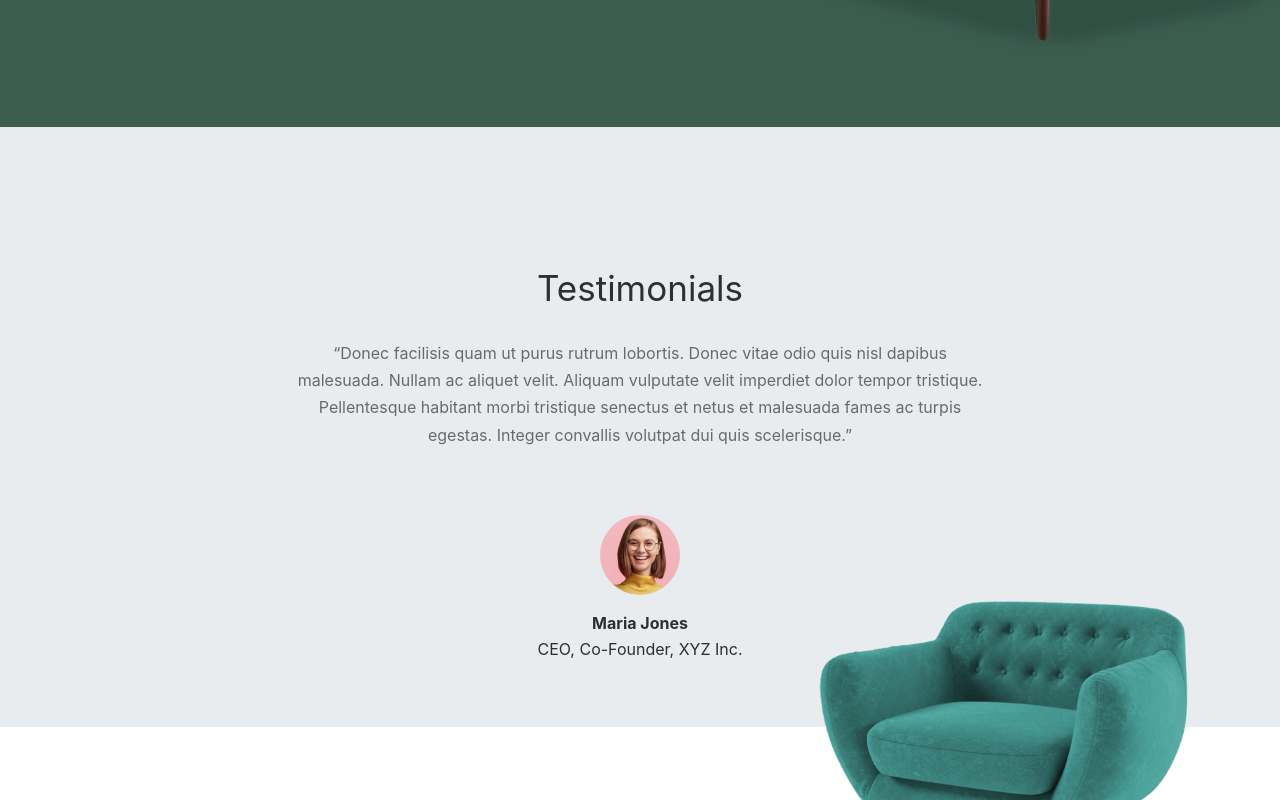
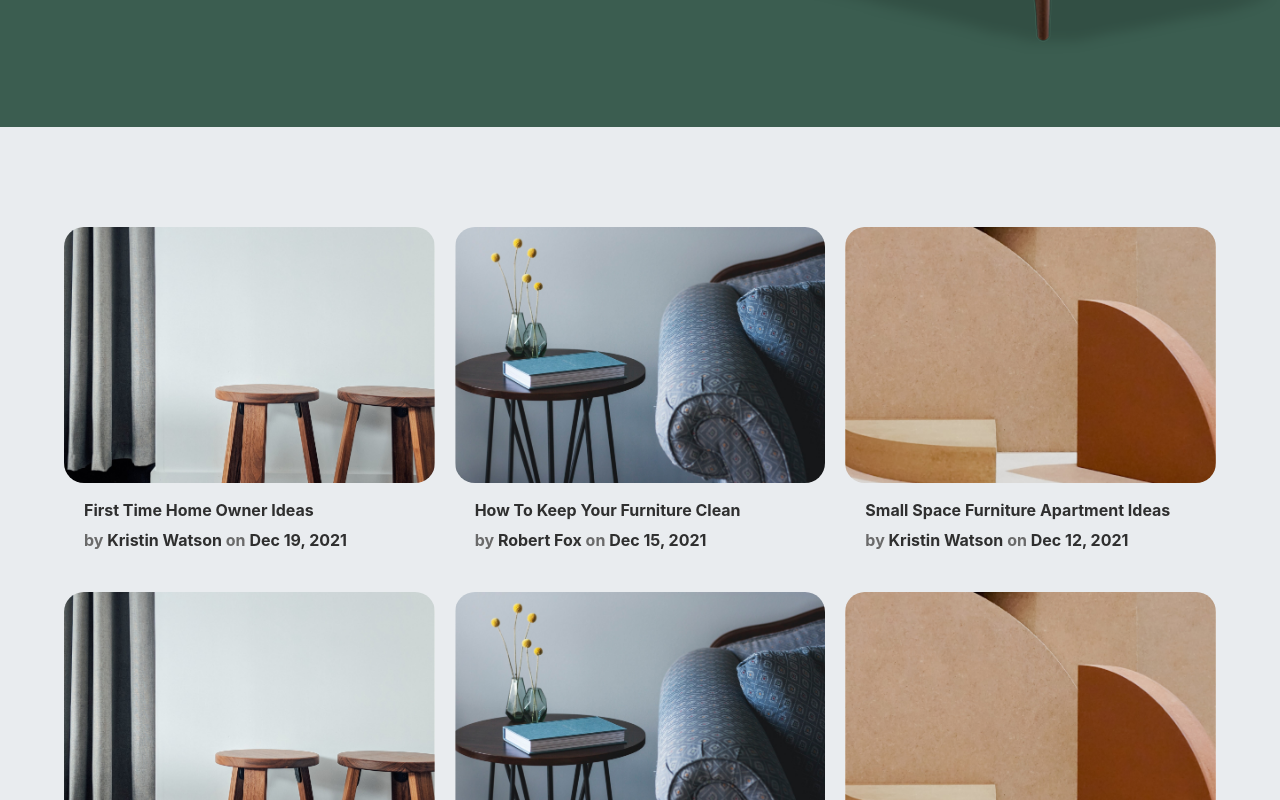
Before and after one commit to BridgetKas/InteriorApp, a React (Vite) app: page /blog in a window 1280 px wide. Shown: the part 560-1360 px from the top of the page. Built offline with nearby package versions, Linux system fonts and the light colour scheme.

Commit message:
Added Blog  Page

```diff
--- a/src/components/common/Blog/Blog.jsx
+++ b/src/components/common/Blog/Blog.jsx
@@ -1,7 +1,9 @@
 import React from 'react'
 import styles from"./Blog.module.css"
 
+
 function Blog(props) {
+
   const {blogTitle,name,date,image,className} = props
   return (
     <div className={` ${className}`}>
@@ -14,6 +16,7 @@ function Blog(props) {
           <p className={styles.bgInfo}> <span className={styles.span}>by </span >{name} <span className={styles.span}>on</span> {date}</p>
         </div>
       </div>
+
     </div>
   )
 }
--- a/src/components/common/Blog/Blog.module.css
+++ b/src/components/common/Blog/Blog.module.css
@@ -1,5 +1,10 @@
 
-
+.mainBlogContainer {
+    display:grid;
+    grid-template-columns: 1fr;
+    gap:20px;
+    padding:100px 5% 50px 5%;
+}
 
 .blogContainer {
     margin-bottom:20px;
@@ -11,7 +16,6 @@
     height:auto;
     margin-bottom:10px;
 }
-
 
 .bgTitle,.bgInfo {
     font-weight:bold;
@@ -40,9 +44,21 @@
 }
 
 
+@media (min-width:576px) {
+    .mainBlogContainer {
+        grid-template-columns:1fr 1fr;
+    }
+}
+
+
 @media(min-width:600px) {
     .bgContainer {
         padding:0 20px;
     }
+}
 
+@media (min-width:768px) {
+    .mainBlogContainer {
+        grid-template-columns:repeat(3,1fr);
+    }
 }
--- /dev/null
+++ b/src/components/common/Blog/BlogPageComp.jsx
@@ -0,0 +1,85 @@
+import React from 'react'
+import styles from"./Blog.module.css"
+import image1 from "../../../assets/home/post-1.jpg"
+import image2 from "../../../assets/home/post-2.jpg"
+import image3 from "../../../assets/home/post-3.jpg"
+
+
+const blogs = [
+  {
+    imageSrc:image1,
+    bTitle:"First Time Home Owner Ideas",
+    name:"Kristin Watson ",
+    date:"Dec 19, 2021",
+  },
+  {
+    imageSrc:image2,
+    bTitle:"How To Keep Your Furniture Clean",
+    name:"Robert Fox ",
+    date:"Dec 15, 2021",
+  },
+  {
+    imageSrc:image3,
+    bTitle:"Small Space Furniture Apartment Ideas",
+    name:"Kristin Watson ",
+    date:"Dec 12, 2021",
+  },
+  {
+    imageSrc:image1,
+    bTitle:"First Time Home Owner Ideas",
+    name:"Kristin Watson ",
+    date:"Dec 19, 2021",
+  },
+  {
+    imageSrc:image2,
+    bTitle:"How To Keep Your Furniture Clean",
+    name:"Robert Fox ",
+    date:"Dec 15, 2021",
+  },
+  {
+    imageSrc:image3,
+    bTitle:"Small Space Furniture Apartment Ideas",
+    name:"Kristin Watson ",
+    date:"Dec 12, 2021",
+  },
+   {
+    imageSrc:image1,
+    bTitle:"First Time Home Owner Ideas",
+    name:"Kristin Watson ",
+    date:"Dec 19, 2021",
+  },
+  {
+    imageSrc:image2,
+    bTitle:"How To Keep Your Furniture Clean",
+    name:"Robert Fox ",
+    date:"Dec 15, 2021",
+  },
+  {
+    imageSrc:image3,
+    bTitle:"Small Space Furniture Apartment Ideas",
+    name:"Kristin Watson ",
+    date:"Dec 12, 2021",
+  },
+
+]
+
+function BlogComp() {
+
+  return (
+    <div className={` ${styles.mainBlogContainer}`}>
+      {blogs.map((blog,index) => {
+        return  <div key={index}className={styles.blogContainer}>
+                    <div className={styles.blogImageContainer}>
+                      <img src={blog.imageSrc} className={styles.bgImage}/>
+                    </div>
+                    <div className={styles.bgContainer}>
+                      <p className={styles.bgTitle}>{blog.bTitle}</p>
+                      <p className={styles.bgInfo}> <span className={styles.span}>by </span >{blog.name} <span className={styles.span}>on</span> {blog.date}</p>
+                    </div>
+                </div>
+      })}
+    </div>
+  )
+}
+
+export default BlogComp
--- a/src/pages/Blog/BlogPage.jsx
+++ b/src/pages/Blog/BlogPage.jsx
@@ -4,11 +4,13 @@ import greenCouch from "../../assets/home/couch.png"
 import Testimonal from '../../components/common/Testimonal/Testimonal'
 import Form from '../../components/common/Form/FormComp'
 import person from "../../assets/home/person-1.png"
+import BlogComp from '../../components/common/Blog/BlogPageComp'
 
 function BlogPage() {
   return (
     <div>
       <Header title="Blog" imageSrc={greenCouch}titleDescription="Donec vitae odio quis nisl dapibus malesuada. Nullam ac aliquet velit. Aliquam vulputate velit imperdiet dolor tempor tristique."/>
+      <BlogComp/>
       <Testimonal name="Maria Jones" position="CEO, Co-Founder, XYZ Inc." imgSrc={person}testimonalDescr="“Donec facilisis quam ut purus rutrum lobortis. Donec vitae odio quis nisl dapibus malesuada. Nullam ac aliquet velit. Aliquam vulputate velit imperdiet dolor tempor tristique. Pellentesque habitant morbi tristique senectus et netus et malesuada fames ac turpis egestas. Integer convallis volutpat dui quis scelerisque.”"/>
 
       <Form/>
```
